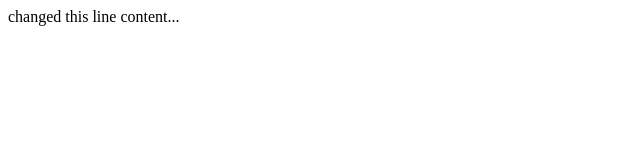
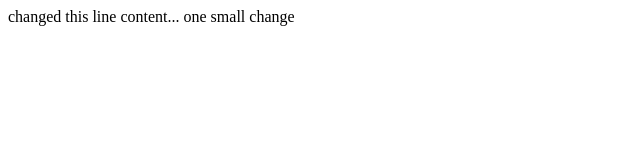
Before and after one commit to sara-lea/test, a plain HTML site: page index.html in a window 1280 px wide. Shown: the whole page, without its empty margins (0-640 px from the left). Drawn offline with Linux system fonts and the light colour scheme.

Commit message:
second change

```diff
--- a/index.html
+++ b/index.html
@@ -7,5 +7,6 @@
 </head>
 <body>
 changed this line content...
+one small change
 </body>
 </html>
```
